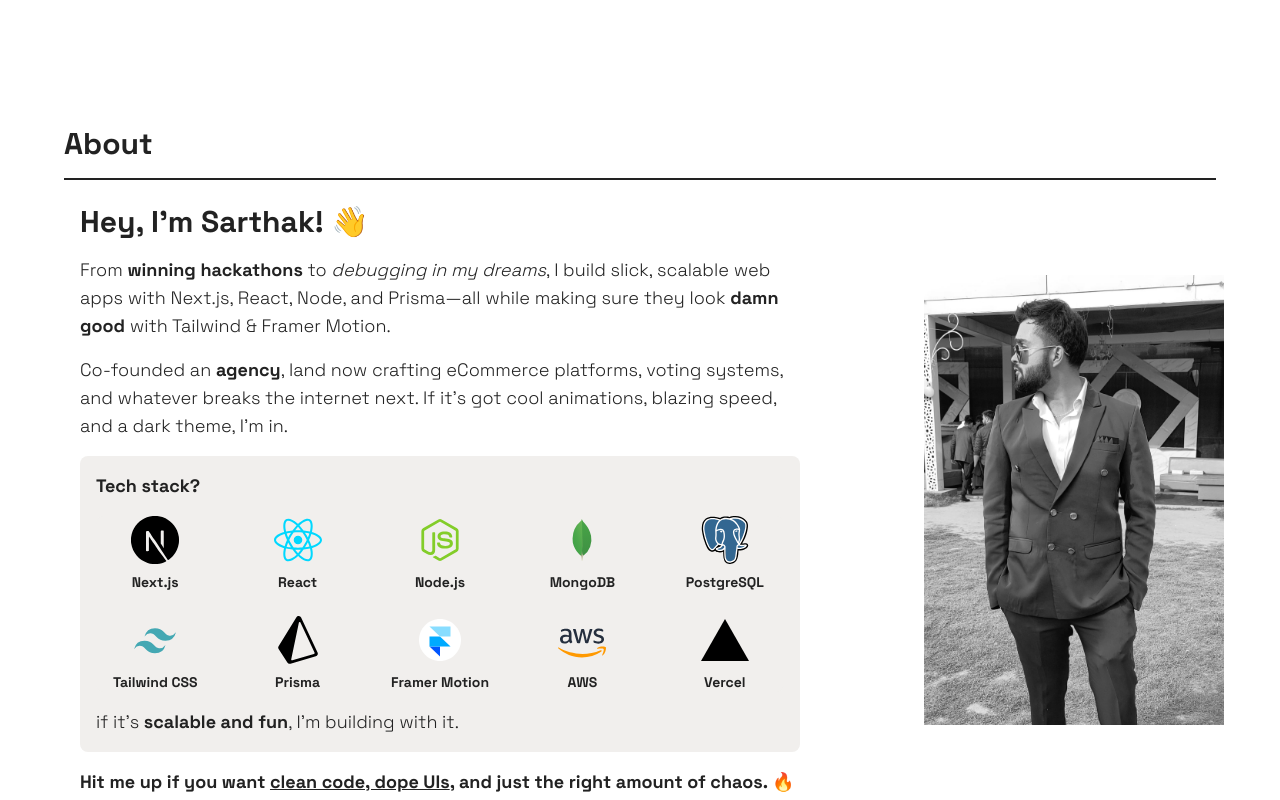
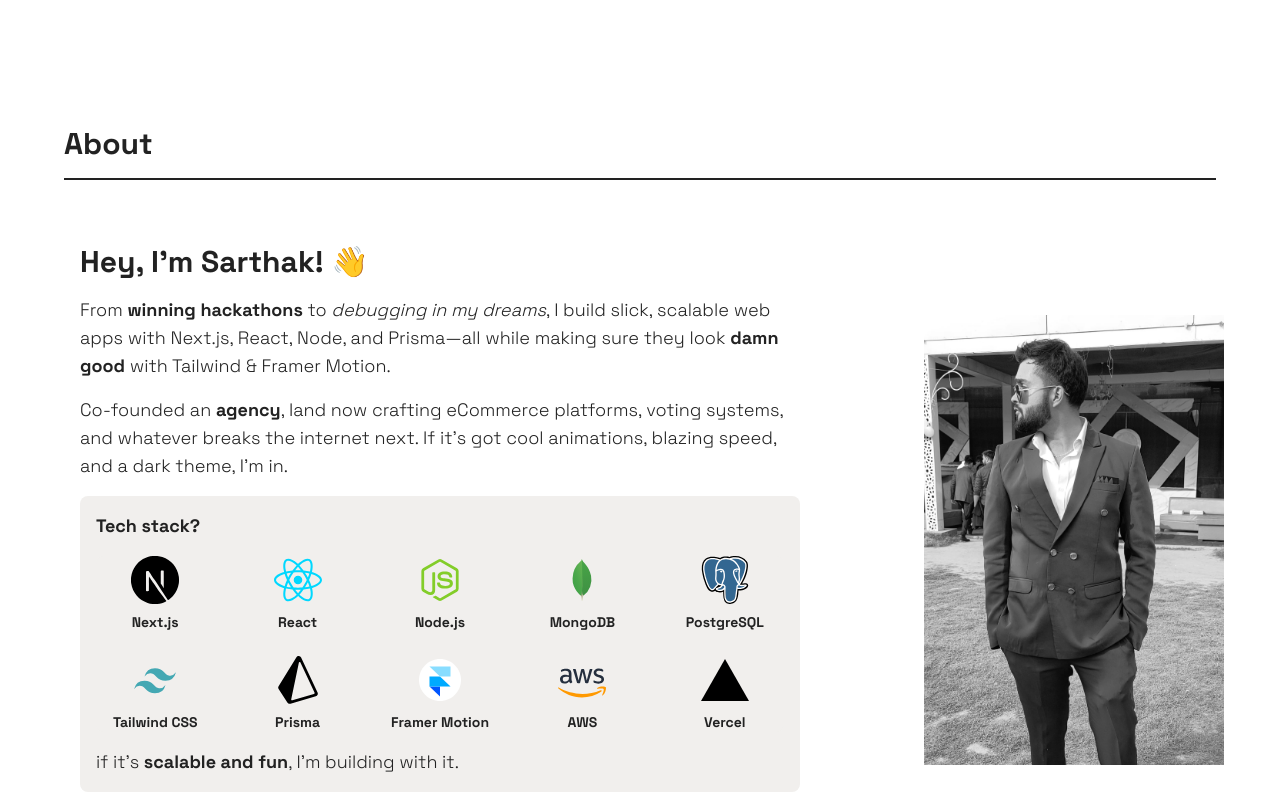
Before and after one commit to sarthak-g75/portfolio, a React (Vite) app: page / in a window 1280 px wide. Shown: the part 3800-4600 px from the top of the page. Built offline with nearby package versions, Linux system fonts and the light colour scheme.

Commit message:
added sub title to contact page

```diff
--- a/src/components/About.jsx
+++ b/src/components/About.jsx
@@ -5,11 +5,11 @@ import AboutImage from './AboutImage'
 const About = () => {
   return (
     <div
-      className='flex flex-col items-center w-full min-h-screen scroll-mt-10'
+      className='flex flex-col items-center w-full pb-10 scroll-mt-10'
       id='about'
     >
       <SubTitle title='About' />
-      <div className='flex flex-col items-center justify-center w-full pb-10'>
+      <div className='flex flex-col items-center justify-center w-full h-full mt-10'>
         <div className='flex flex-col items-center w-full gap-10 px-4 2xl:gap-40 lg:px-14 2xl:justify-center lg:justify-between lg:gap-20 md:flex-row'>
           <AboutInroSection />
           <AboutImage />
--- a/src/pages/Contact.jsx
+++ b/src/pages/Contact.jsx
@@ -1,7 +1,10 @@
-import React from 'react'
-
+import SubTitle from '../components/SubTitle'
 const Contact = () => {
-  return <div className='h-screen'>Contact</div>
+  return (
+    <div className='h-screen'>
+      <SubTitle title='Contact ' />
+    </div>
+  )
 }
 
 export default Contact
```
